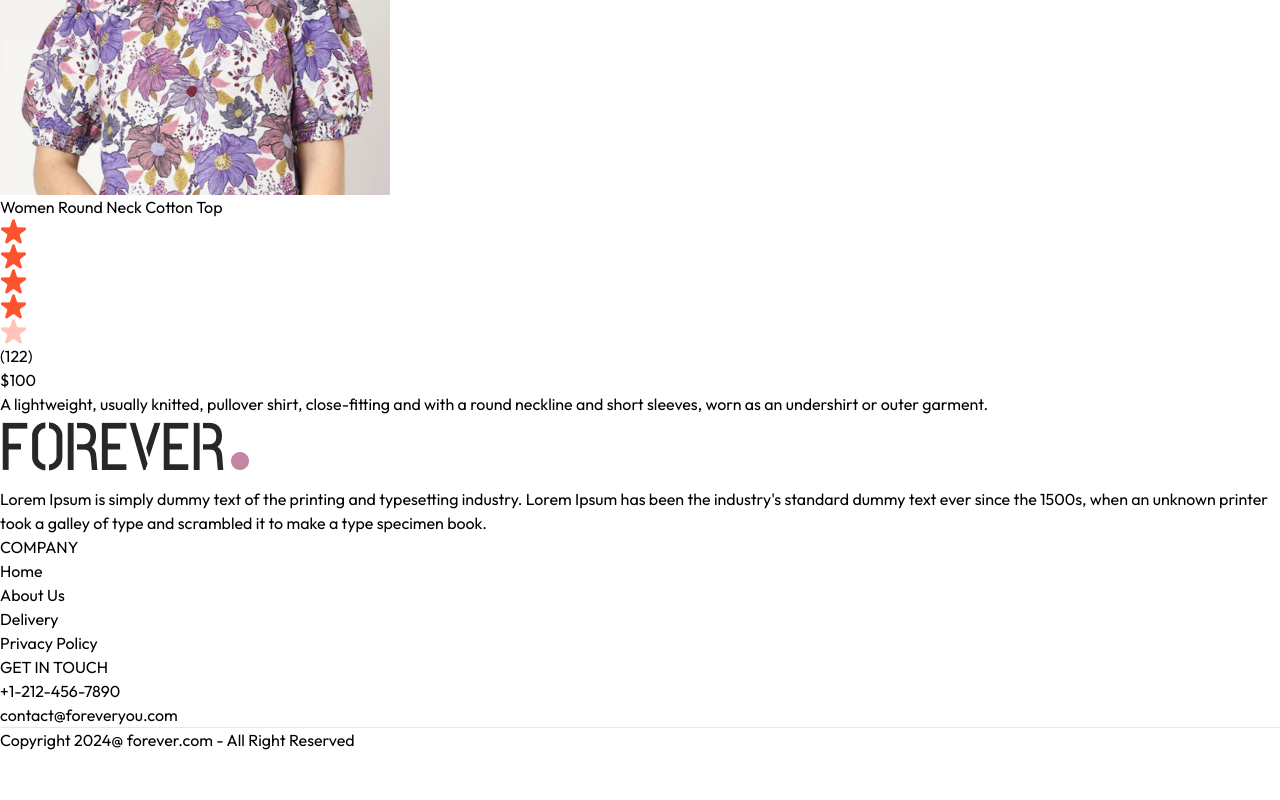
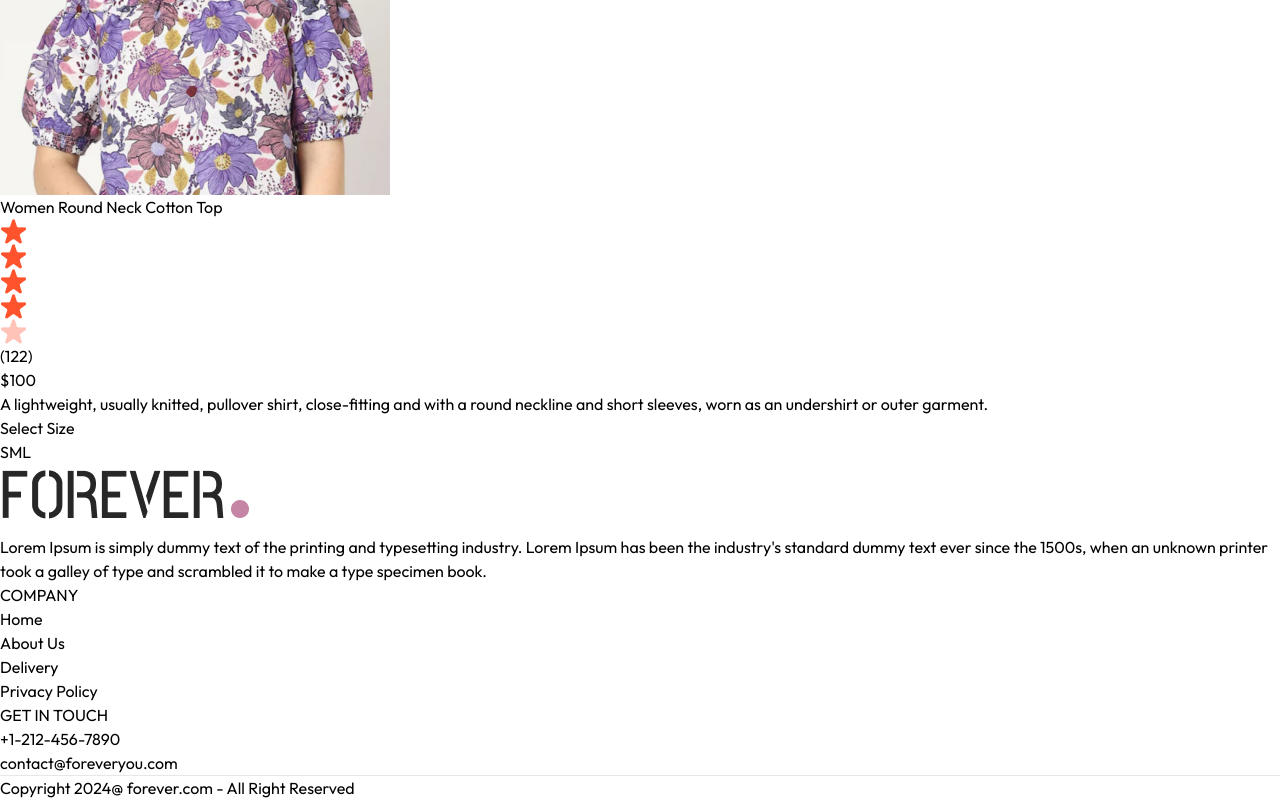
Before and after one commit to orionus14/forever-store, a React (Vite) app: page /product/aaaaa in a window 1280 px wide. Shown: the part 1227-2027 px from the top of the page. Before the commit the page ends 1979 px from the top, so only its background shows below. Built offline with nearby package versions, Linux system fonts and the light colour scheme.

Commit message:
Added sizes to Product page

```diff
--- a/src/pages/Product.jsx
+++ b/src/pages/Product.jsx
@@ -60,6 +60,14 @@
           </div>
           <p className='mt-5 text-3x1 font-medium'>{currency}{productData.price}</p>
           <p className='mt-5 text-gray-500 md:w-4/5'>{productData.description}</p>
+          <div className='flex flex-col gap-4 my-8'>
+            <p>Select Size</p>
+            <div className='flex gap-2'>
+              {productData.sizes.map((item, index) => (
+                <button className={`border py-2 px-4 bg-gray-100`} key={index}>{item}</button>
+              ))}
+            </div>
+          </div>
         </div>
       </div>
     </div>
```
